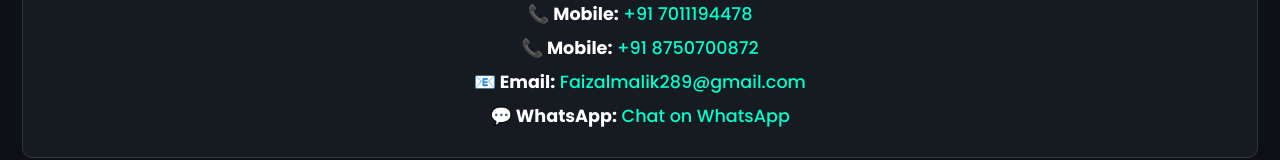
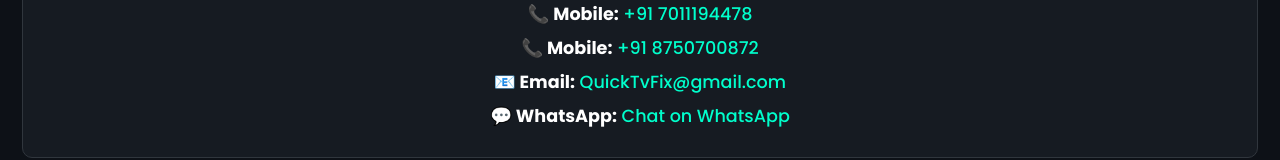
Before and after one commit to SMELECTRONIC/LED-LCD, a plain HTML site: page index.html in a window 1280 px wide. Shown: the part 1169-1329 px from the top of the page. Drawn offline with nearby package versions, Linux system fonts and the light colour scheme.

Commit message:
Update index.html
Yes

```diff
--- a/index.html
+++ b/index.html
@@ -58,7 +58,7 @@
       <p><strong>📍 Address:</strong> Lal Bagh, Near Madarsa, Loni, Ghaziabad UP.</p>
       <p><strong>📞 Mobile:</strong> <a href="tel:+917011194478" style="text-decoration: none;">+91 7011194478</a></p>
       <p><strong>📞 Mobile:</strong> <a href="tel:+918750700872" style="text-decoration: none;">+91 8750700872</a></p>
-      <p><strong>📧 Email:</strong> <a href="mailto:Faizalmalik289@gmail.com" style="text-decoration: none;">Faizalmalik289@gmail.com</a></p>
+      <p><strong>📧 Email:</strong> <a href="mailto:QuickTvFix@gmail.com" style="text-decoration: none;">QuickTvFix@gmail.com</a></p>
       <p><strong>💬 WhatsApp:</strong> <a href="https://wa.me/917011194478" target="_blank" style="text-decoration: none;">Chat on WhatsApp</a></p>
     </div>
   </section>
```
